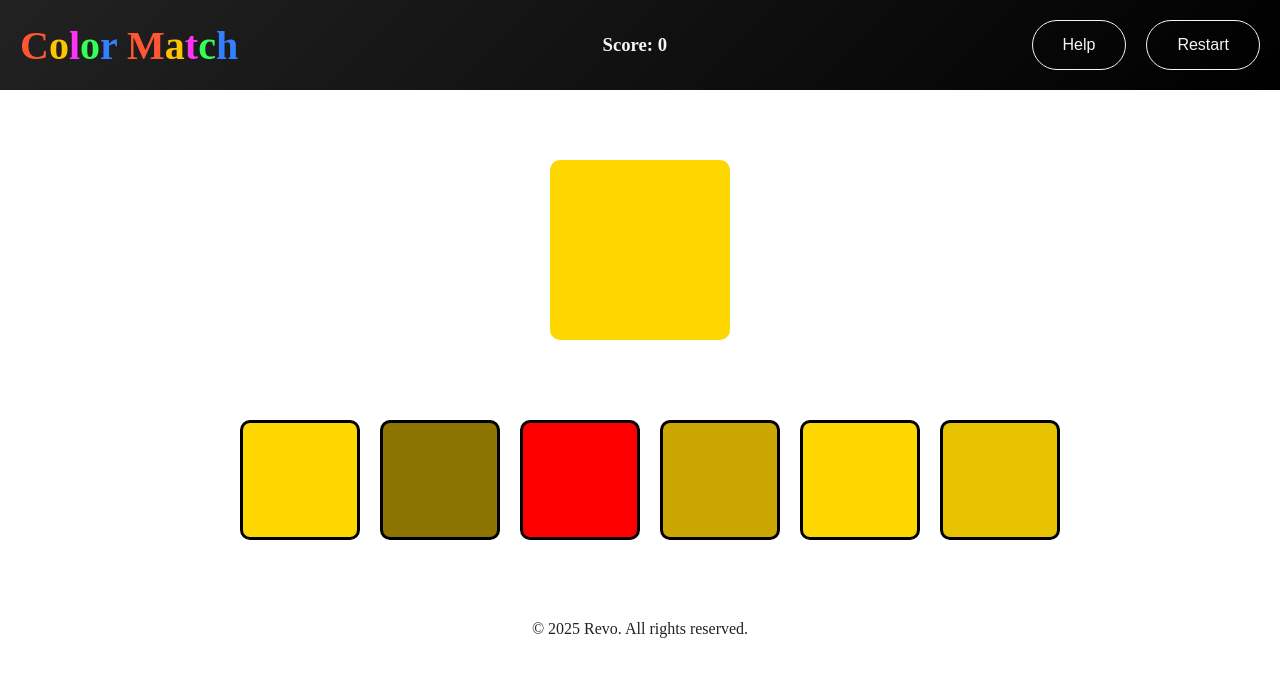
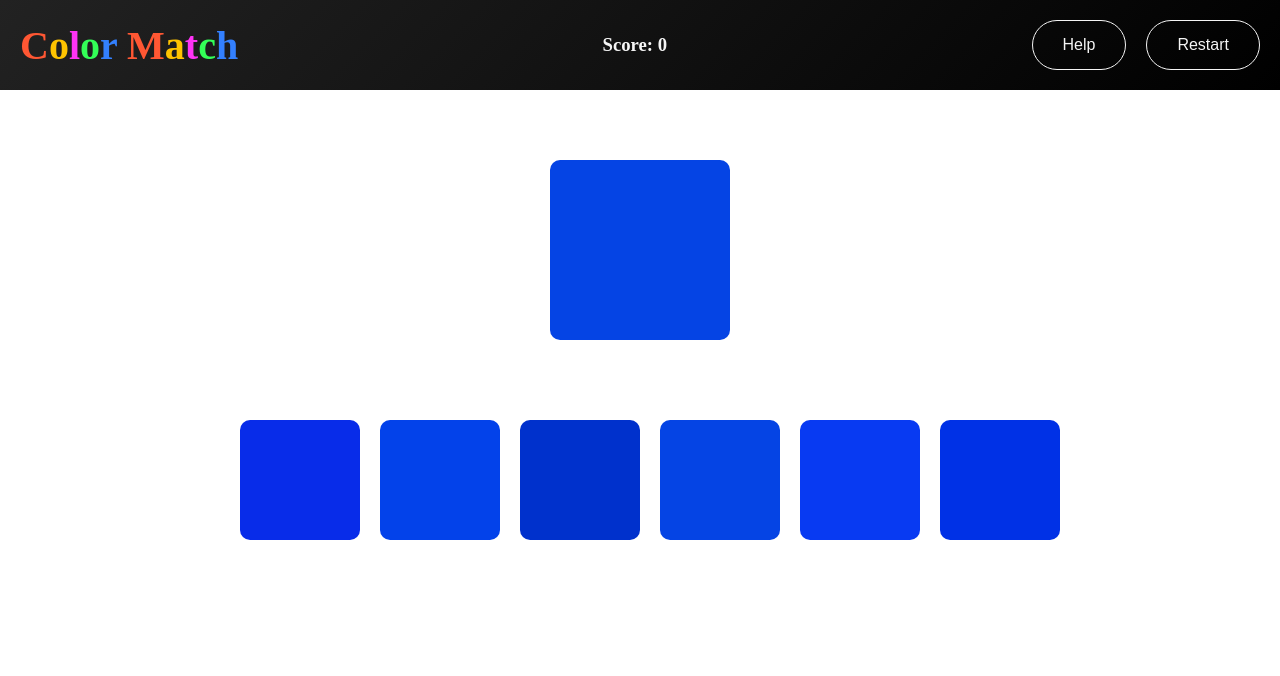
Before and after one commit to Oghenerevo/colorGame, a React (Vite) app: page / in a window 1280 px wide. Shown: the top 676 px of the page. Built offline with nearby package versions, Linux system fonts and the light colour scheme.

Commit message:
added color picker functionality

```diff
--- a/src/App.css
+++ b/src/App.css
@@ -2,7 +2,7 @@
   margin: 0;
   padding: 0;
   box-sizing: border-box;
-  transition: all .5s ease-in-out;
+  /* transition: all .5s ease-in-out; */
 }
 
 li {
@@ -12,6 +12,23 @@ li {
 .container {
   width: 100%;
   color: #f5f5f5;
+}
+
+.loader {
+  display: flex;
+  justify-content: center;
+  align-items: center;
+  height: 120px;
+}
+
+.spinner {
+  animation: spin 1s linear infinite;
+  color: black;
+}
+
+@keyframes spin {
+  0% { transform: rotate(0deg); }
+  100% { transform: rotate(360deg); }
 }
 
 header {
@@ -115,37 +132,41 @@ h1 span {
 .option-color {
   width: 120px;
   height: 120px;
-  border: solid #000;
+  border: solid transparent;
   border-radius: 10px;
   cursor: pointer;
 }
 
 .option-color:hover {
-  border: solid gray;
+  transform: scale(1.1);
 }
 
-.one {
-  background: #FFD700;
+.option-color.selected {
+  border: 3px solid white;
 }
 
-.two {
-  background: #8B7500;
+.check-icon {
+  position: absolute;
+  top: 50%;
+  left: 50%;
+  transform: translate(-50%, -50%);
+  color: white;
 }
 
-.three {
-  background: red;
+.cross-icon {
+  position: absolute;
+  top: 50%;
+  left: 50%;
+  transform: translate(-50%, -50%);
+  color: red;
 }
 
-.four {
-  background: #C9A600;
-}
-
-.five {
-  background: gold;
-}
-
-.six {
-  background: #E6C200;
+.message {
+  font-size: 20px;
+  text-align: center;
+  margin-block-start: 15px;
+  font-weight: bold;
+  color: black;
 }
 
 footer {
--- a/src/App.jsx
+++ b/src/App.jsx
@@ -1,10 +1,85 @@
-import { useState } from "react";
-import { Menu, X } from "lucide-react";
+import { useState, useEffect } from "react";
+import { Check, Menu, X, XCircle, Loader } from "lucide-react";
 import './App.css'
 
 function App() {
   const [menuOpen, setMenuOpen] = useState(false);
   const [isHelpModalOpen, setIsHelpModalOpen] = useState(false);
+  const [targetColor, setTargetColor] = useState("");
+  const [options, setOptions] = useState([]);
+  const [score, setScore] = useState(0);
+  const [selectedColor, setSelectedColor] = useState(null);
+  const [message, setMessage] = useState("");
+  const [loading, setLoading] = useState(false);
+  const [isCorrect, setIsCorrect] = useState(null);
+
+  const getRandomColor = () => {
+    const r = Math.floor(Math.random() * 256);
+    const g = Math.floor(Math.random() * 256);
+    const b = Math.floor(Math.random() * 256);
+    return `rgb(${r}, ${g}, ${b})`;
+  };
+
+  const generateColorShades = (baseColor) => {
+    let shades = [];
+
+    const rgbValues = baseColor.match(/\d+/g); // Extract RGB values
+    if (!rgbValues) return [];
+
+    const [r, g, b] = rgbValues.map(Number);
+
+    for (let i = 0; i < 5; i++) {
+      const newR = Math.min(255, Math.max(0, r + Math.floor(Math.random() * 50 - 25)));
+      const newG = Math.min(255, Math.max(0, g + Math.floor(Math.random() * 50 - 25)));
+      const newB = Math.min(255, Math.max(0, b + Math.floor(Math.random() * 50 - 25)));
+      shades.push(`rgb(${newR}, ${newG}, ${newB})`);
+    }
+
+    return shades;
+  };
+
+  const shuffleArray = (array) => {
+    return array.sort(() => Math.random() - 0.5);
+  };
+
+  const handleColorPick = (color) => {
+    setSelectedColor(color);
+    const correct = color === targetColor;
+
+    setIsCorrect(correct);
+    setMessage(correct ? "✅ Correct! 🎉" : "❌ Wrong! Try again.");
+
+    if (correct) {
+      setScore((prev) => prev + 1);
+    }
+
+    setTimeout(generateNewRound, 1500);
+  };
+
+  const generateNewRound = (resetScore = false) => {
+    setLoading(true);
+    setMessage("");
+
+    setTimeout(() => {
+      const newTargetColor = getRandomColor();
+      const colorShades = generateColorShades(newTargetColor);
+      const newOptions = shuffleArray([...colorShades, newTargetColor]);
+
+      setTargetColor(newTargetColor);
+      setOptions(newOptions);
+      setSelectedColor(null);
+      setLoading(false);
+
+      if (resetScore) {
+        setScore(0);
+      }
+    }, 1000);
+  };
+
+
+  useEffect(() => {
+    generateNewRound();
+  }, []);
 
   return (
     <section className="container">
@@ -24,7 +99,7 @@ function App() {
         </h1>
 
         <div className="bg-score">
-          <h3>Score: <strong>0</strong> </h3>
+          <h3>Score: <strong>{score}</strong> </h3>
         </div>
 
         <button className="hamburger" onClick={() => setMenuOpen(!menuOpen)}>
@@ -33,35 +108,49 @@ function App() {
 
         <div className={`header-btns ${menuOpen ? "open" : ""}`}>
           <button onClick={() => setIsHelpModalOpen(true)}>Help</button>
-          <button>Restart</button>
+          <button onClick={() => generateNewRound(true)}>Restart</button>
         </div>
       </header>
 
       {/* score for small screens */}
       <div className="sm-score">
-        <h3>Score: <strong>0</strong> </h3>
+        <h3>Score: <strong>{score}</strong> </h3>
       </div>
 
       <section className="game-container">
         <section className="game-board">
-          <div>
-            <div className="target-color"></div>
-          </div>
+          {loading ? (
+            <div className="loader">
+              <Loader size={50} className="spinner" />
+            </div>
+          ) : (
+            <>
+              <div className="target-color" style={{ backgroundColor: targetColor }}></div>
 
-          <div className="options">
-            <div className="option-color one"></div>
-            <div className="option-color two"></div>
-            <div className="option-color three"></div>
-            <div className="option-color four"></div>
-            <div className="option-color five"></div>
-            <div className="option-color six"></div>
-          </div>
+              <div className="options">
+                {options.map((color, index) => (
+                  <div
+                    key={index}
+                    className={`option-color ${selectedColor === color ? "selected" : ""}`}
+                    style={{ backgroundColor: color }}
+                    onClick={() => handleColorPick(color)}
+                  >
+                    {selectedColor === color && (
+                      isCorrect ? <Check size={24} className="check-icon" /> : <XCircle size={24} className="cross-icon" />
+                    )}
+                  </div>
+                ))}
+              </div>
+            </>
+          )}
         </section>
       </section>
 
-      <footer>
+      {message && <div className="message">{message}</div>}
+
+      {/* <footer>
         <p>&copy; 2025 Revo. All rights reserved.</p>
-      </footer>
+      </footer> */}
 
       {/* Help Modal */}
       {isHelpModalOpen && (
```
